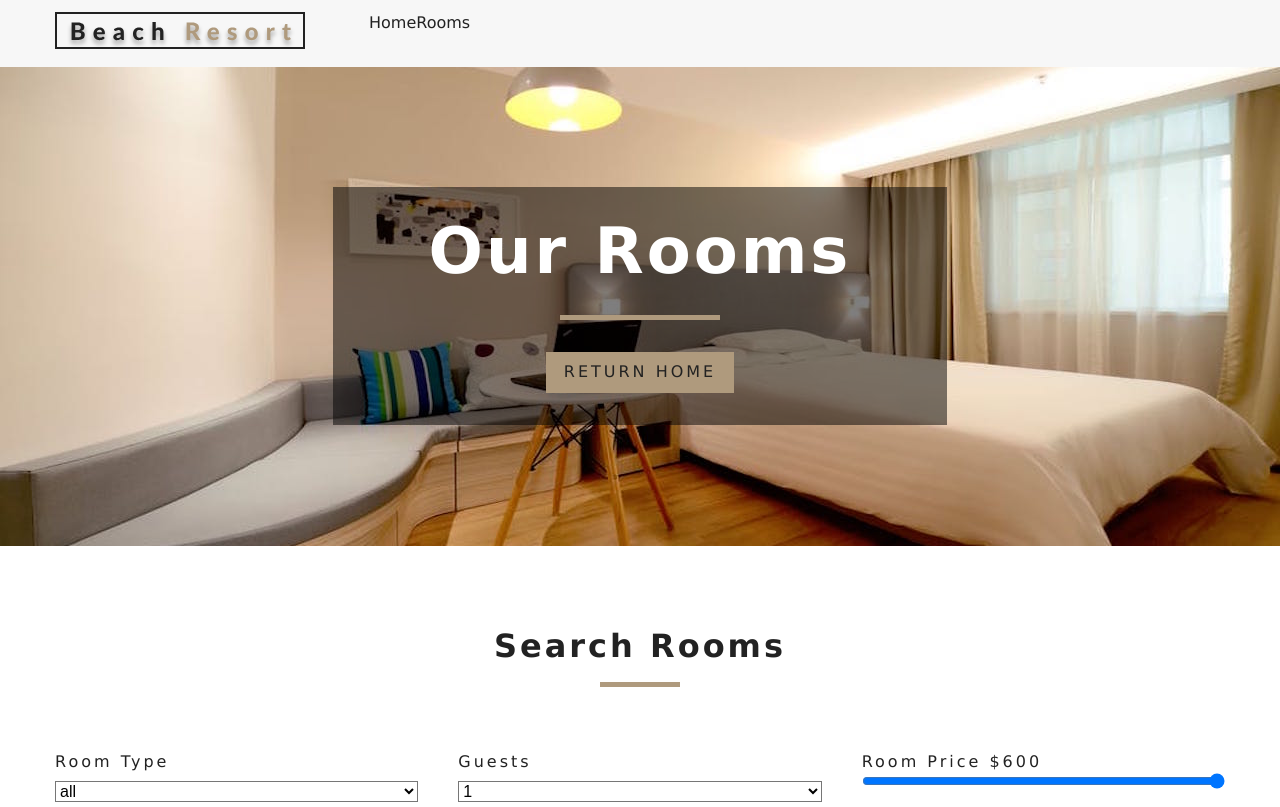
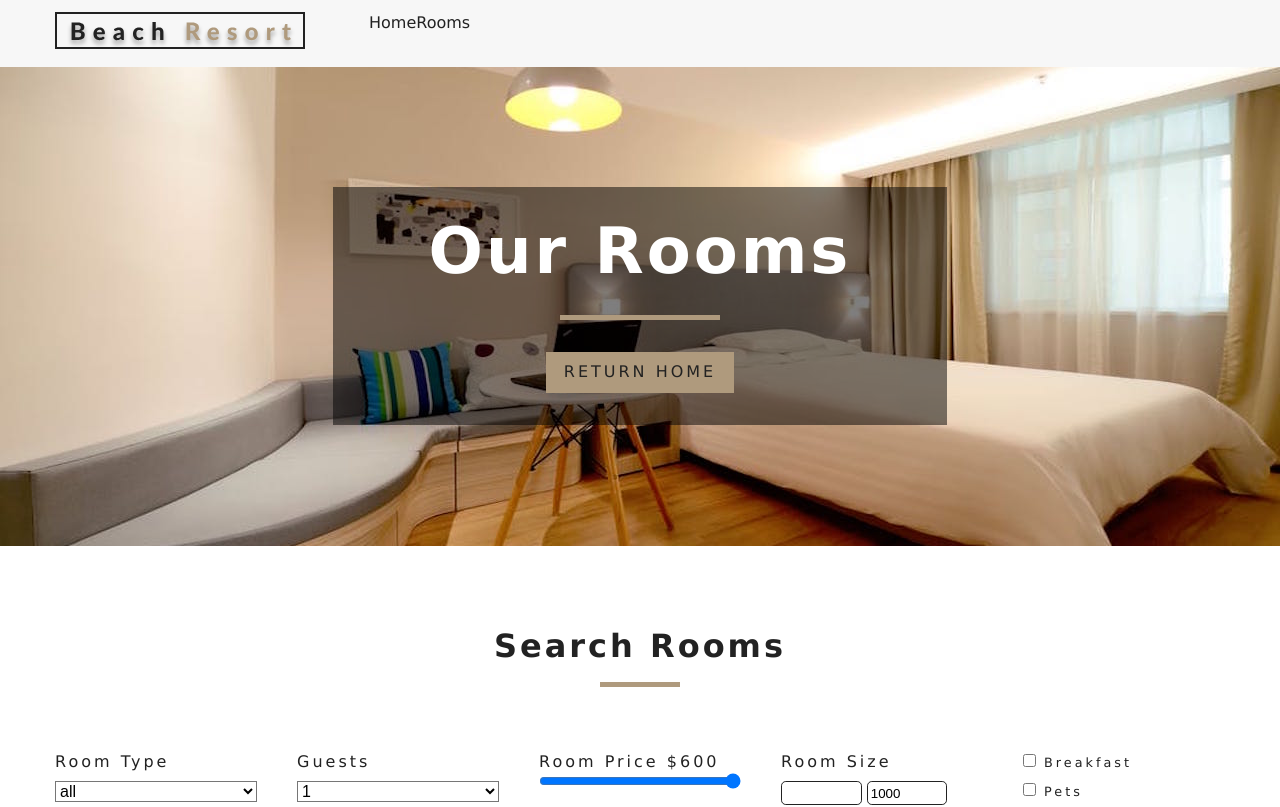
Before and after one commit to francis-mwas/ReactootelApp, a React (Create React App) app: page /rooms in a window 1280 px wide. Shown: the top 807 px of the page. Built offline with nearby package versions, Linux system fonts and the light colour scheme.

Commit message:
Finished filtering by size, price, and other extras

```diff
--- a/src/components/RoomsFilter.js
+++ b/src/components/RoomsFilter.js
@@ -58,6 +58,38 @@
                     </label>
                 </div>
                 {/* end of filter by room price */}
+                {/* filter by size */}
+                <div className="form-group">
+                    <label htmlFor="size">room size</label>
+                    <div className="size-inputs">
+                        <input type="number" name="minSize" id="size" value={minSize} onChange={handleChange} className="size-input"/>
+                     <input type="number" name="maxSize" id="size" value={maxSize} onChange={handleChange} className="size-input"/>
+                    </div>
+                </div>
+                {/* end of filter by size  */}
+                 {/* filter by extras */}
+                <div className="form-group">
+                <div className="single-extra">
+                    <input
+                    type="checkbox"
+                    name="breakfast"
+                    id="breakfast"
+                    checked={breakfast}
+                    onChange={handleChange}
+                    />
+                    <label htmlFor="breakfast">breakfast</label>
+                </div>
+                <div className="single-extra">
+                    <input
+                    type="checkbox"
+                    name="pets"
+                    checked={pets}
+                    onChange={handleChange}
+                    />
+                    <label htmlFor="breakfast">pets</label>
+                </div>
+                </div>
+        {/* end of filtering by extras */}
             </form>
         </section>
     )
--- a/src/context.js
+++ b/src/context.js
@@ -62,8 +62,8 @@
 
     handleChange = e =>{
         const target = e.target;
-        const value = e.type === 'checked' ? target.checked : target.value;
-        const name = e.target.name;
+        const value = target.type === "checkbox" ? target.checked : target.value;
+        const name = target.name;
 
         this.setState({
             [name]: value
@@ -80,15 +80,25 @@
         price = parseInt(price);
 
         // filter by type
-        if(type !== 'all'){
+        if(type !== 'all') {
             tempRooms = tempRooms.filter(room => room.type === type)
         }
         // filter by capacity
-        if(capacity !==1){
+        if(capacity !==1) {
             tempRooms = tempRooms.filter(room => room.capacity >= capacity);
         }
         // filter by price
         tempRooms = tempRooms.filter(room => room.price <= price);
+        // filter by size
+        tempRooms = tempRooms.filter(room => room.size >= minSize && room.size <=maxSize);
+        // filter by breakfast
+        if (breakfast) {
+            tempRooms = tempRooms.filter(room => room.breakfast === true);
+        }
+        // filter by pets
+        if (pets) {
+            tempRooms = tempRooms.filter(room => room.pets === true);
+        }
         // change state
         this.setState({
             sortedRooms: tempRooms
```
